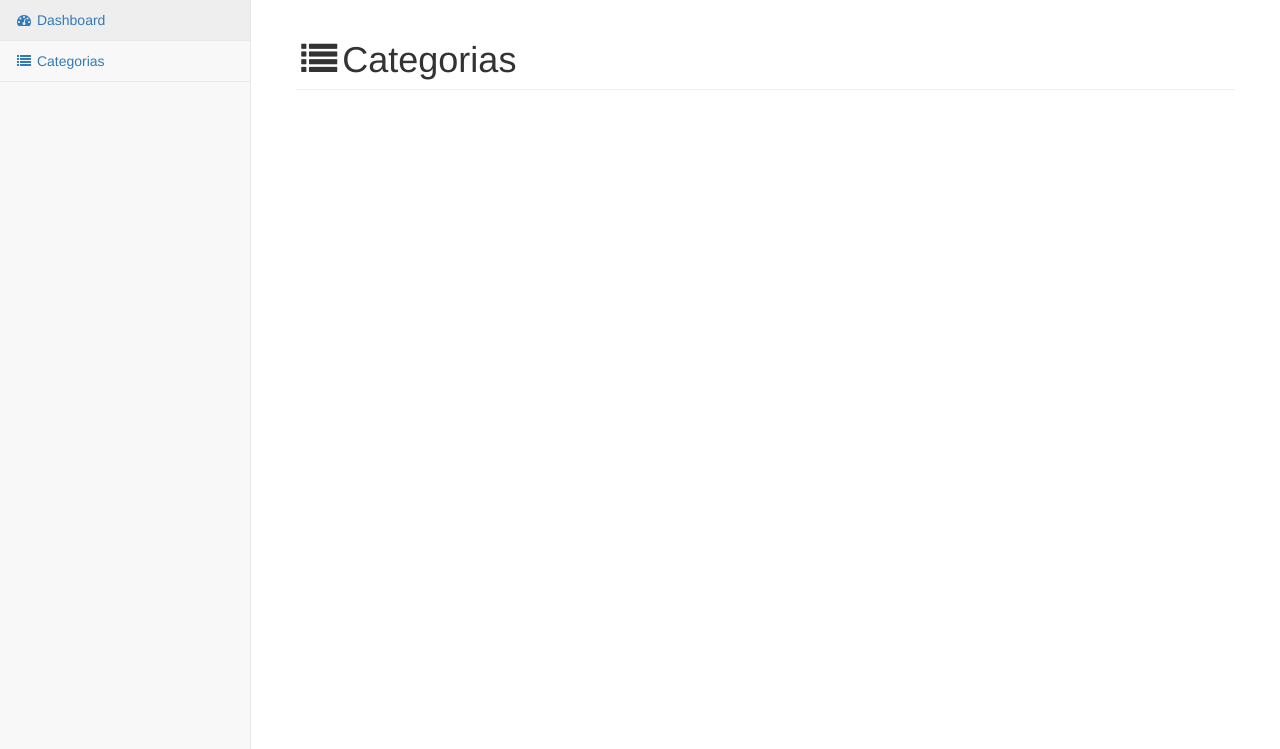
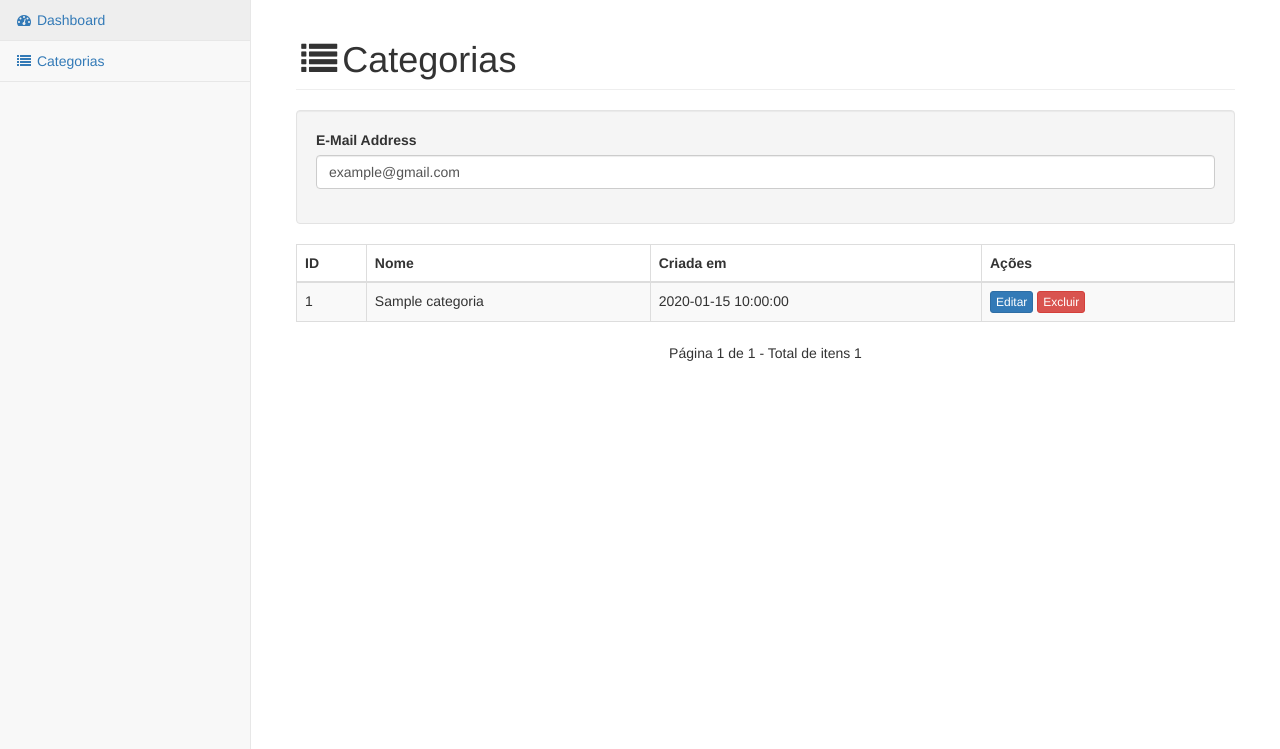
Before and after one commit to mariosmello/dave, a Laravel app: template resources/views/categoria/index.blade.php in a window 1280 px wide. Shown: the part 51-800 px from the top of the page. Run offline with Laravel 8, Linux system fonts and the light colour scheme; the template is opened without the code that fills it: most values are stand-ins (such as "Sample title", 1, 10 or a date in 2020); some libraries are stand-ins or nearby versions.

Commit message:
Funcionalidade de categoria

```diff
--- a/app/Http/Controllers/CategoriaController.php
+++ b/app/Http/Controllers/CategoriaController.php
@@ -2,6 +2,7 @@
 
 namespace App\Http\Controllers;
 
+use App\Categoria;
 use Illuminate\Http\Request;
 
 use App\Http\Requests;
@@ -11,6 +12,8 @@ class CategoriaController extends Controller
 {
     public function index()
     {
-        return view('categoria.index');
+        $categorias = Categoria::paginate(5);
+
+        return view('categoria.index')->with(['categorias' => $categorias]);
     }
 }
--- a/app/Http/routes.php
+++ b/app/Http/routes.php
@@ -11,5 +11,6 @@
 |
 */
 
+Route::controller('/auth', 'Auth\AuthController');
 Route::get('/', 'DashboardController@index');
-Route::get('/categorias', 'CategoriaController@index');
+Route::get('/categorias', ['middleware' => 'auth', 'uses' => 'CategoriaController@index']);
--- a/composer.json
+++ b/composer.json
@@ -6,7 +6,8 @@
     "type": "project",
     "require": {
         "php": ">=5.5.9",
-        "laravel/framework": "5.1.*"
+        "laravel/framework": "5.1.*",
+        "laravelcollective/html": "5.1.*"
     },
     "require-dev": {
         "fzaninotto/faker": "~1.4",
--- a/config/app.php
+++ b/config/app.php
@@ -144,7 +144,7 @@ return [
         App\Providers\AuthServiceProvider::class,
         App\Providers\EventServiceProvider::class,
         App\Providers\RouteServiceProvider::class,
-
+        Collective\Html\HtmlServiceProvider::class,
     ],
 
     /*
@@ -193,7 +193,8 @@ return [
         'URL'       => Illuminate\Support\Facades\URL::class,
         'Validator' => Illuminate\Support\Facades\Validator::class,
         'View'      => Illuminate\Support\Facades\View::class,
-
+        'Form'      => Collective\Html\FormFacade::class,
+        'Html'      => Collective\Html\HtmlFacade::class,
     ],
 
 ];
--- a/resources/views/categoria/index.blade.php
+++ b/resources/views/categoria/index.blade.php
@@ -2,4 +2,49 @@
 
 @section('conteudo')
     <h1 class="page-header"><i class="fa fa-fw fa-list"></i>Categorias</h1>
+
+    <div class="well">
+        {!! Form::open(array('url' => 'foo/bar')) !!}
+        <div class="form-group">
+            {!! Form::label('email', 'E-Mail Address', array('class' => 'form-label')) !!}
+            {!! Form::text('email', 'example@gmail.com', ['class' => 'form-control']) !!}
+        </div>
+        {!! Form::close() !!}
+    </div>
+
+    <table class="table table-bordered table-striped table-hover" id="gridCategorias">
+    <thead>
+    <tr>
+    <th>ID</th>
+    <th>Nome</th>
+    <th>Criada em</th>
+    <th>Ações</th>
+    </tr>
+    </thead>
+    <tbody>
+    @foreach($categorias as $categoria)
+        <tr>
+        <td>{!! $categoria->id !!}</td>
+        <td>{!! $categoria->nome !!}</td>
+        <td>{!! $categoria->created_at !!}</td>
+        <td>
+            <button class="btn btn-primary btn-xs">Editar</button>
+            <button class="btn btn-danger btn-xs">Excluir</button>
+        </td>
+        </tr>
+    @endforeach
+    </tbody>
+    <p></p>
+    </table>
+
+    <div class="row">
+        <div class="col-md-12 text-center">
+            {!! $categorias->render() !!}
+        </div>
+        <div class="col-md-12 text-center">
+            Página {!! $categorias->currentPage() !!} de {!! $categorias->lastPage() !!} - Total de itens {!! $categorias->total() !!}
+        </div>
+    </div>
+
+
 @endsection
```
Also changed, not shown: app/Categoria.php (added, +10 -0 lines), database/seeds/DatabaseSeeder.php (+38 -1 lines), resources/views/auth/login.blade.php (added, +21 -0 lines), database/migrations/2015_09_16_022617_Categoria.php (added), database/migrations/2015_09_16_023219_AdicionarSlugCategoria.php (added), 1 other file.
